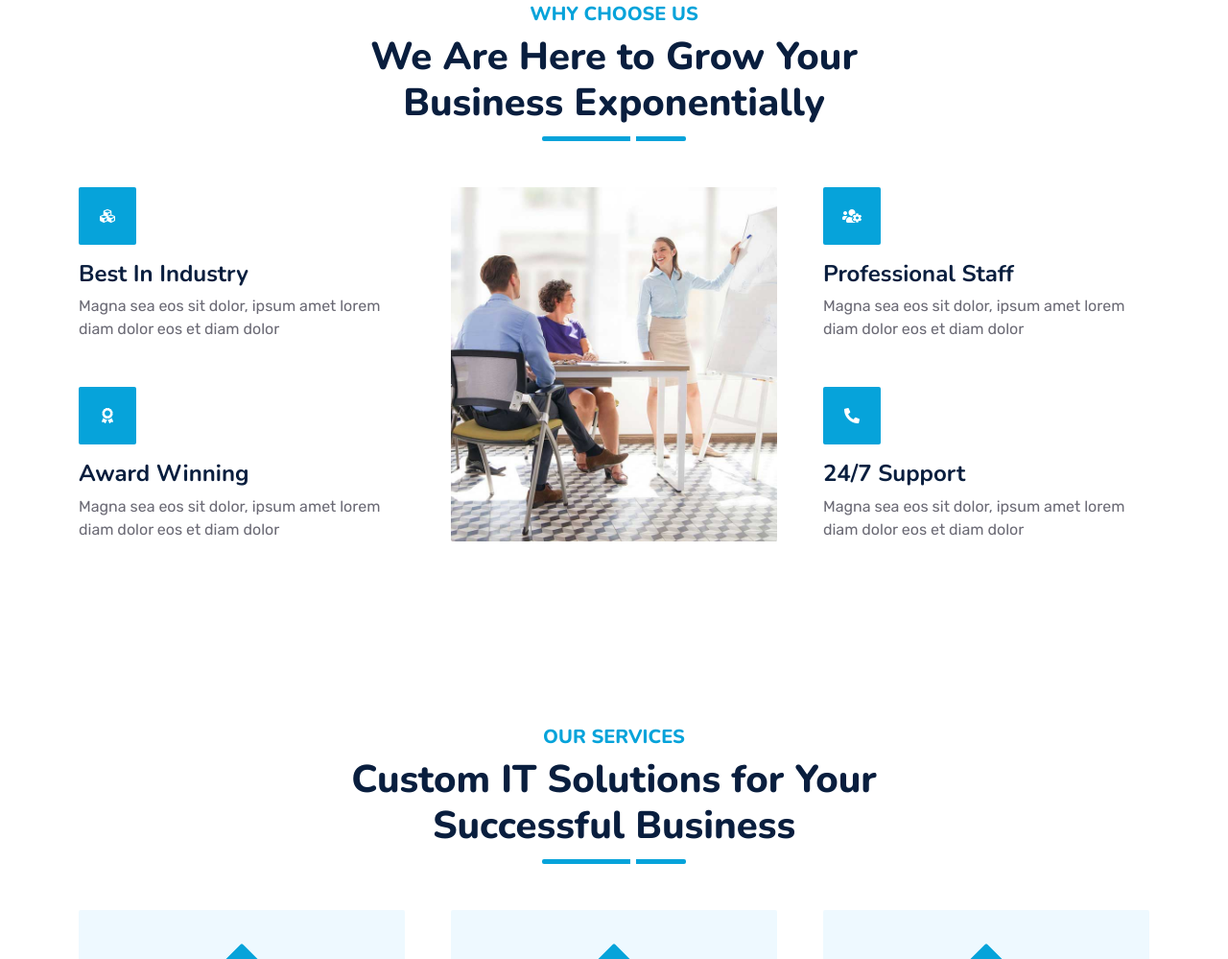
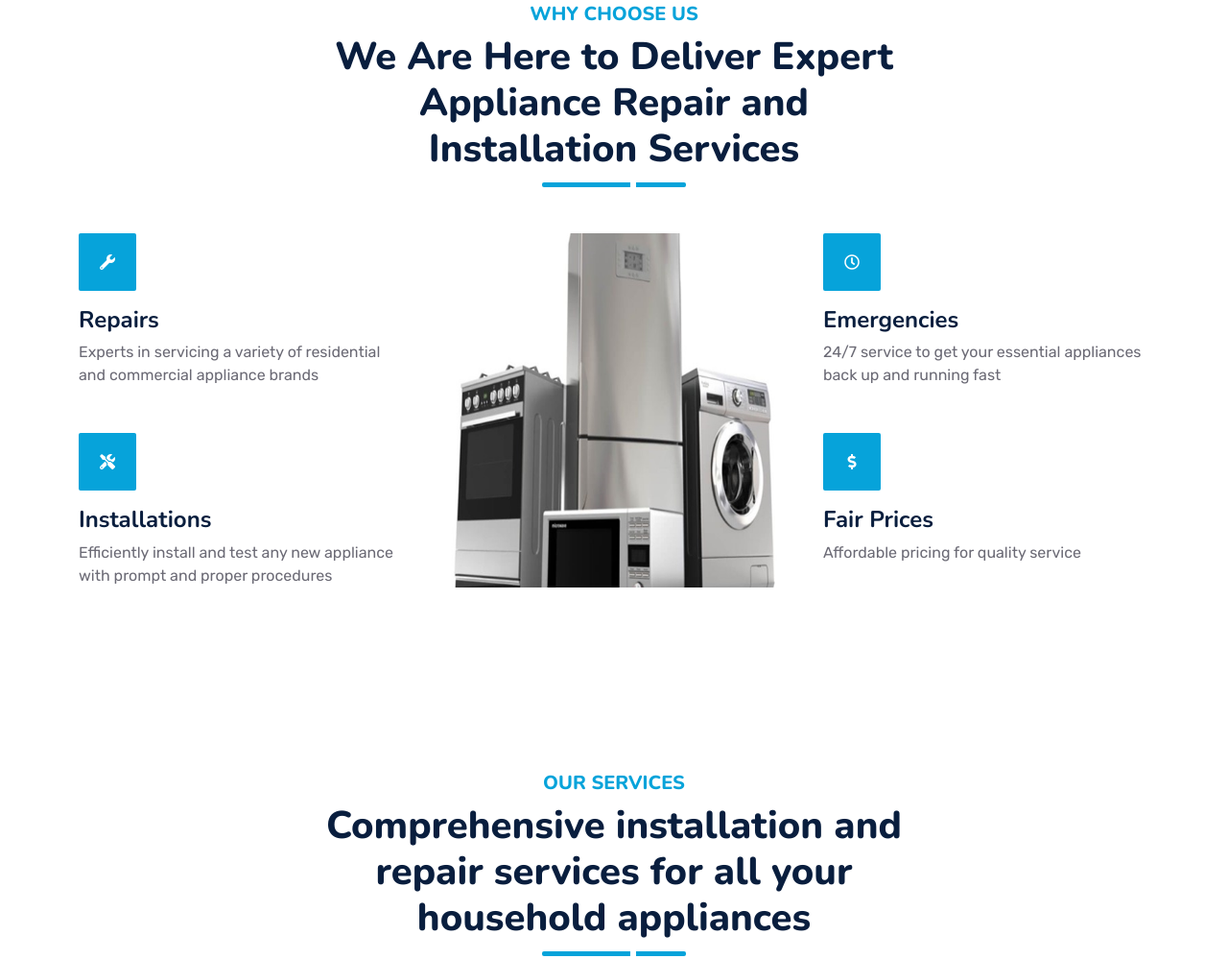
Before and after one commit to NayanPatel21/AksharApplaince, a plain HTML site: page index.html in a window 1280 px wide. Shown: the part 2130-3129 px from the top of the page at 96% size. Drawn offline with nearby package versions, Linux system fonts and the light colour scheme.

Commit message:
Intrim check-in

```diff
--- a/index.html
+++ b/index.html
@@ -264,47 +264,47 @@
         <div class="container py-5">
             <div class="section-title text-center position-relative pb-3 mb-5 mx-auto" style="max-width: 600px;">
                 <h5 class="fw-bold text-primary text-uppercase">Why Choose Us</h5>
-                <h1 class="mb-0">We Are Here to Grow Your Business Exponentially</h1>
+                <h1 class="mb-0">We Are Here to Deliver Expert Appliance Repair and Installation Services</h1>
             </div>
             <div class="row g-5">
                 <div class="col-lg-4">
                     <div class="row g-5">
                         <div class="col-12 wow zoomIn" data-wow-delay="0.2s">
                             <div class="bg-primary rounded d-flex align-items-center justify-content-center mb-3" style="width: 60px; height: 60px;">
-                                <i class="fa fa-cubes text-white"></i>
+                                <i class="fa fa-wrench text-white"></i>
                             </div>
-                            <h4>Best In Industry</h4>
-                            <p class="mb-0">Magna sea eos sit dolor, ipsum amet lorem diam dolor eos et diam dolor</p>
+                            <h4>Repairs</h4>
+                            <p class="mb-0">Experts in servicing a variety of residential and commercial appliance brands</p>
                         </div>
                         <div class="col-12 wow zoomIn" data-wow-delay="0.6s">
                             <div class="bg-primary rounded d-flex align-items-center justify-content-center mb-3" style="width: 60px; height: 60px;">
-                                <i class="fa fa-award text-white"></i>
+                                <i class="fa fa-tools text-white"></i>
                             </div>
-                            <h4>Award Winning</h4>
-                            <p class="mb-0">Magna sea eos sit dolor, ipsum amet lorem diam dolor eos et diam dolor</p>
+                            <h4>Installations</h4>
+                            <p class="mb-0">Efficiently install and test any new appliance with prompt and proper procedures</p>
                         </div>
                     </div>
                 </div>
                 <div class="col-lg-4  wow zoomIn" data-wow-delay="0.9s" style="min-height: 350px;">
                     <div class="position-relative h-100">
-                        <img class="position-absolute w-100 h-100 rounded wow zoomIn" data-wow-delay="0.1s" src="img/feature.jpg" style="object-fit: cover;">
+                        <img class="position-absolute w-100 h-100 rounded wow zoomIn" data-wow-delay="0.1s" src="img/aboutus.jpg" style="object-fit: cover;">
                     </div>
                 </div>
                 <div class="col-lg-4">
                     <div class="row g-5">
                         <div class="col-12 wow zoomIn" data-wow-delay="0.4s">
                             <div class="bg-primary rounded d-flex align-items-center justify-content-center mb-3" style="width: 60px; height: 60px;">
-                                <i class="fa fa-users-cog text-white"></i>
+                                <i class="far fa-clock   text-white"></i>
                             </div>
-                            <h4>Professional Staff</h4>
-                            <p class="mb-0">Magna sea eos sit dolor, ipsum amet lorem diam dolor eos et diam dolor</p>
+                            <h4>Emergencies</h4>
+                            <p class="mb-0">24/7 service to get your essential appliances back up and running fast</p>
                         </div>
                         <div class="col-12 wow zoomIn" data-wow-delay="0.8s">
                             <div class="bg-primary rounded d-flex align-items-center justify-content-center mb-3" style="width: 60px; height: 60px;">
-                                <i class="fa fa-phone-alt text-white"></i>
+                                <i class="fa fa-dollar-sign  text-white"  ></i>
                             </div>
-                            <h4>24/7 Support</h4>
-                            <p class="mb-0">Magna sea eos sit dolor, ipsum amet lorem diam dolor eos et diam dolor</p>
+                            <h4>Fair Prices</h4>
+                            <p class="mb-0">Affordable pricing for quality service</p>
                         </div>
                     </div>
                 </div>
@@ -319,7 +319,7 @@
         <div class="container py-5">
             <div class="section-title text-center position-relative pb-3 mb-5 mx-auto" style="max-width: 600px;">
                 <h5 class="fw-bold text-primary text-uppercase">Our Services</h5>
-                <h1 class="mb-0">Custom IT Solutions for Your Successful Business</h1>
+                <h1 class="mb-0">Comprehensive installation and repair services for all your household appliances</h1>
             </div>
             <div class="row g-5">
                 <div class="col-lg-4 col-md-6 wow zoomIn" data-wow-delay="0.3s">
```
Also changed, not shown: 1 other file.
